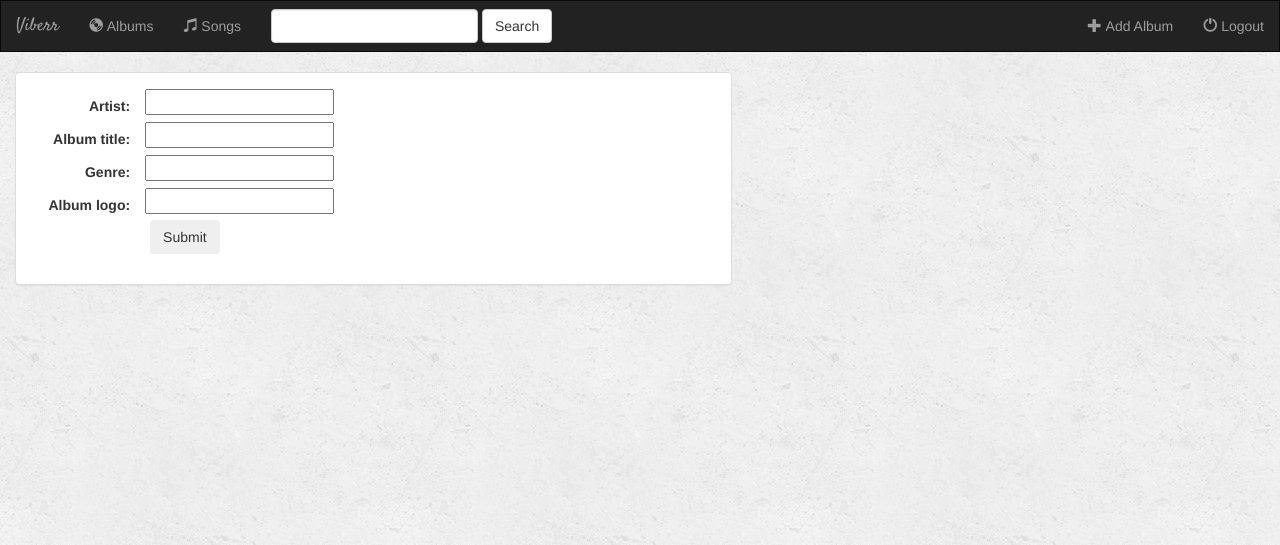
After one commit to ludwigwittgenstein2/website, a Django app: page /music/album/add/ in a window 1280 px wide. The commit adds this page. Shown: the top 545 px of the page. Run offline with Django 3.2, Linux system fonts and the light colour scheme; some libraries are stand-ins or nearby versions.

Commit message:
Model Forms
Model Forms

```diff
--- a/music/models.py
+++ b/music/models.py
@@ -2,6 +2,7 @@
 
 from __future__ import unicode_literals
 
+from django.core.urlresolvers import reverse
 from django.db import models
 
 class Album(models.Model):
@@ -9,6 +10,9 @@ class Album(models.Model):
     album_title = models.CharField(max_length=500)
     genre = models.CharField(max_length=100)
     album_logo = models.CharField(max_length=1000)
+
+    def get_absolute_url(self):
+        return reverse('music:detail', kwargs={'pk: self.pk'})
 
     def __unicode__(self):
         return self.album_title + ' - ' + self.artist
--- /dev/null
+++ b/music/templates/music/album_form.html
@@ -0,0 +1,29 @@
+{% extends 'music/base.html' %}
+{% block title %} Add a New Album {% endblock %}
+{% block albums_active %} active {% endblock %}
+
+
+{% block body %}
+<div class="container-fluid">
+  <div class="row">
+    <div class="col-sm-12 col-md-7">
+      <div class="panel panel-default">
+        <div class="panel-body">
+
+
+    <form class="form-horizontal" action="" method="post" enctype="multipart/form-data">
+      {% csrf_token %}
+      {% include 'music/form-template.html' %}
+      <div class="form-group">
+        <div class="col-sm-offset-2 col-sm-10">
+          <button type="submit" class="btn btn=success"> Submit </button>
+      </div>
+    </div>
+
+
+          </form>
+        </div>
+      </div>
+    </div>
+  </div>
+{% endblock %}
--- a/music/templates/music/base.html
+++ b/music/templates/music/base.html
@@ -36,7 +36,7 @@
         </li>
 
         <li class="">
-        <a href="#">
+        <a href="">
             <span class="glyphicon glyphicon-music" aria-hidden="true"> </span>&nbsp;Songs
 
         </a>
@@ -54,7 +54,7 @@
 
       <ul class="nav navbar-nav navbar-right">
       <li class="">
-        <a href="#">
+        <a href="{% url 'music:album-add' %}">
             <span class="glyphicon glyphicon-plus" aria-hidden="true"> </span>&nbsp;Add Album
 
         </a>
--- /dev/null
+++ b/music/templates/music/form-template.html
@@ -0,0 +1,13 @@
+{% for field in form %}
+  <div class="form=group">
+    <div class="col-sm-offset-2 col-sm-10">
+      <span class="text-danger small">{{field.errors}} </span>
+
+  </div>
+  <label class="control-label col-sm-2">{{field.label_tag}}
+  </label> <div class="col-sm=10"> {{field}}</div>
+
+
+
+
+{% endfor %}
--- a/music/urls.py
+++ b/music/urls.py
@@ -7,6 +7,9 @@ urlpatterns = [
     url(r'^$', views.IndexView.as_view(), name='index'),
     # /music/71/
     url(r'^(?P<pk>[0-9]+)/$', views.DetailView.as_view(), name='detail'),
+    #/music/album/add
+    url(r'album/add/$', views.AlbumCreate.as_view(), name='album-add'),
+
 
     # /music/<album_id>/favorite/
 #    url(r'^(?P<album_id>[0-9]+)/favorite/$', views.favorite, name='favorite'),
--- a/music/views.py
+++ b/music/views.py
@@ -1,6 +1,7 @@
 #Take a User Request and give them back something
 #99% User will request a webpage
 from django.views import generic
+from django.views.generic.edit import CreateView, UpdateView, DeleteView
 from .models import Album
 
 class IndexView(generic.ListView):
@@ -12,3 +13,7 @@ class IndexView(generic.ListView):
 class DetailView(generic.DetailView):
     model = Album
     template_name = 'music/detail.html'
+
+class AlbumCreate(CreateView):
+    model = Album
+    fields = ['artist', 'album_title', 'genre', 'album_logo']
```
Also changed, not shown: db.sqlite3, 3 other files.
